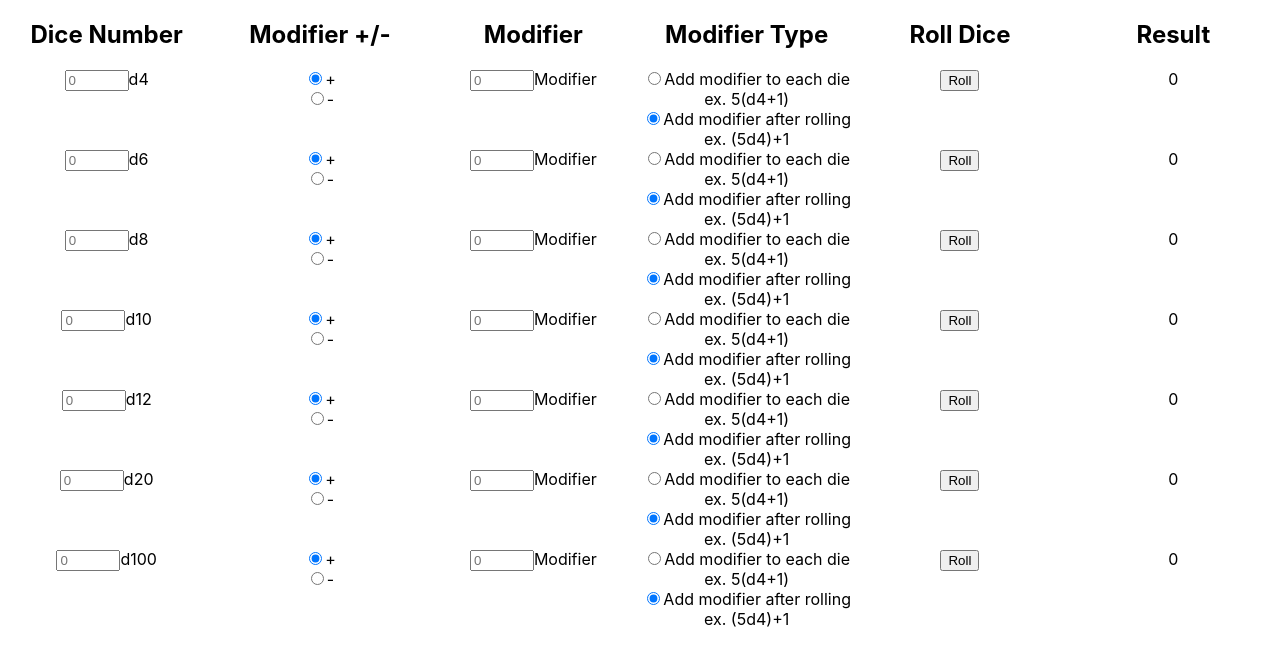
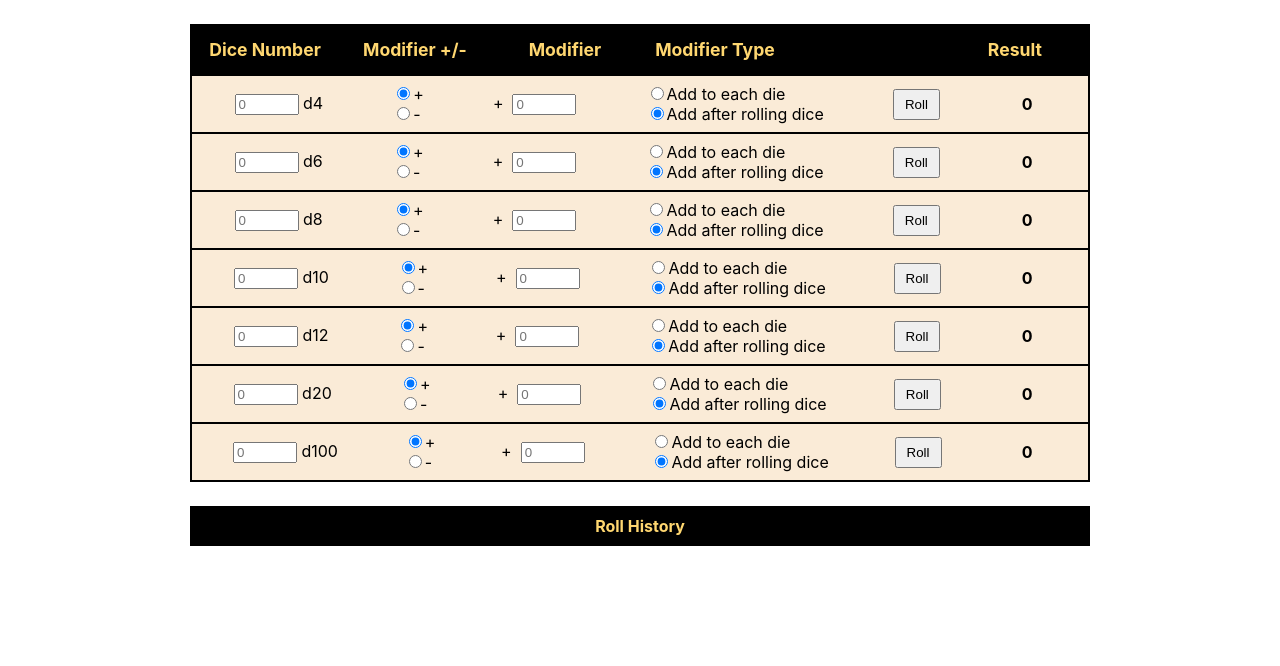
Before and after one commit to TZawalich/Dice-Roller-DnD, a React (Create React App) app: page / in a window 1280 px wide. Shown: the top 666 px of the page. Built offline with nearby package versions, Linux system fonts and the light colour scheme.

Commit message:
working model of dice roller clone from ancient site that my sister likes

```diff
--- a/src/App.module.css
+++ b/src/App.module.css
@@ -1,10 +1,47 @@
-.bodyGrid{
-    display: grid;
-    grid-template-rows: repeat(8, auto);
-    text-align: center;
+.rollerBody{
+    display: flex;
+    flex-direction: column;
+    max-width: 900px;
+    margin: 24px auto;
 }
 
 .columnTitles{
     display: grid;
     grid-template-columns: repeat(6, calc(100%/6));
+    justify-items: center;
+    background-color: #000;
+    color: #FFD770
 }
+
+.columnTitles h2{
+    font-size: 1.1rem;
+}
+
+.rollResults{
+    max-width: 900px;
+    margin: 24px auto;
+    border: 2px solid #000;
+    box-sizing: border-box;
+    background-color:antiquewhite;
+}
+
+.rollResults h4{
+    margin: 0;
+    padding: 8px;
+    text-align: center;
+    background-color: #000;
+    color: #FFD770
+}
+
+.rollTurn{
+    padding: 0 16px;
+    border-bottom: 2px solid #000;
+}
+
+.rollTurn:last-child{
+    border-bottom: none;
+}
+
+.rollTurn p{
+    margin: 6px 0 6px 0
+}
--- a/src/App.tsx
+++ b/src/App.tsx
@@ -1,35 +1,67 @@
-import React from 'react';
-import logo from './logo.svg';
+import React, { useState } from 'react';
 import styles from "./App.module.css"
 
 import Header from './Header';
 import Footer from './Footer';
 import DiceRoller from './components/DiceRoller';
+import { randomFillSync } from 'crypto';
 
-const passRollHandler = (result:string) => {
-  console.log(result)
+interface rollInfo {
+  dice: number,
+  modifier: number|string,
+  modifierApplication: string,
+  result: number,
+  rolls: number[],
+  modifierDirection: string
 }
 
 function App() {
+  const [results, setResults] = useState<rollInfo[]>([]);
+  const passRollHandler = (result: rollInfo) => {
+    console.log(result)
+    setResults(prevState => [result, ...prevState])
+  }
+
+
   return (
     <div className="App">
       <Header />
-        <div className={styles.bodyGrid}>
+      <div className={styles.rollerBody}>
         <div className={styles.columnTitles}>
           <h2>Dice Number</h2>
           <h2>Modifier +/-</h2>
           <h2>Modifier</h2>
           <h2>Modifier Type</h2>
-            <h2>Roll Dice</h2>
+          <span></span>
           <h2>Result</h2>
         </div>
-          <DiceRoller dice={4} passRoll={passRollHandler}/>
-          <DiceRoller dice={6} passRoll={passRollHandler}/>
-          <DiceRoller dice={8} passRoll={passRollHandler}/>
-          <DiceRoller dice={10} passRoll={passRollHandler}/>
-          <DiceRoller dice={12} passRoll={passRollHandler}/>
-          <DiceRoller dice={20} passRoll={passRollHandler}/>
-          <DiceRoller dice={100} passRoll={passRollHandler}/>
+        <DiceRoller dice={4} passRoll={passRollHandler} />
+        <DiceRoller dice={6} passRoll={passRollHandler} />
+        <DiceRoller dice={8} passRoll={passRollHandler} />
+        <DiceRoller dice={10} passRoll={passRollHandler} />
+        <DiceRoller dice={12} passRoll={passRollHandler} />
+        <DiceRoller dice={20} passRoll={passRollHandler} />
+        <DiceRoller dice={100} passRoll={passRollHandler} />
+      </div>
+      <div className={styles.rollResults}>
+        <h4>Roll History</h4>
+        {results.map((turn, index) => {
+          return (
+            <div key={index} className={styles.rollTurn}>
+              {turn.modifierApplication === "once" ?
+                <>
+                  <p>You rolled <b>({turn.rolls.length}d{turn.dice}){turn.modifier !== "" && turn.modifierDirection}{turn.modifier}</b> for a total of <b>{turn.result}</b></p>
+                  <p>Your rolls were: {`[ ${turn.rolls.map(x => ` ${x} `)}]`} {turn.modifier !== "" && turn.modifierDirection} {turn.modifier} = {turn.result}</p>
+                </>
+                :
+                <>
+                  <p>You rolled <b>{turn.rolls.length}(d{turn.dice}{turn.modifier !== "" && turn.modifierDirection}{turn.modifier})</b> for a total of <b>{turn.result}</b></p>
+                  <p>Your rolls were: {`[ ${turn.rolls.map(x => ` ${x}${turn.modifier !== "" ? turn.modifierDirection : ""}${turn.modifier} `)}]`} = {turn.result}</p>
+                </>
+              }
+            </div>
+          )
+        })}
       </div>
       <Footer />
     </div>
--- a/src/components/DiceRoller.module.css
+++ b/src/components/DiceRoller.module.css
@@ -1,18 +1,36 @@
 .diceRow{
-    display: grid;
-    grid-template-columns: repeat(6, calc(100%/6));
+    display: flex;
+    flex-direction: row;
+    justify-items: center;
+    border: 2px solid #000;
+    border-bottom: none;
+    padding: 8px;
+    align-items: center;
+    background-color:antiquewhite;
+}
+
+.diceRow:last-child{
+    border-bottom: 2px solid #000;
+}
+
+.diceRow form{
+    flex-grow: 1;
+    display: inline-grid;
+    grid-template-columns: repeat(5, auto);
+    justify-items: center;
+    align-items: center;
 }
 
 .numberOfDice{
 
 }
 
-.modifierDirection form{
+.modifierDirection{
     display: flex;
     flex-direction: column;
 }
 
-.modifierApplication form{
+.modifierApplication{
     display: flex;
     flex-direction: column;
 }
@@ -21,11 +39,13 @@
 
 }
 
-.roll{
-
+.roll button{
+    padding: 6px 10px;
 }
 
 
 .results{
-
+    width: 12%;
+    text-align: center;
+    font-weight: bold;
 }
--- a/src/components/DiceRoller.tsx
+++ b/src/components/DiceRoller.tsx
@@ -1,4 +1,4 @@
-import { ChangeEventHandler, useState } from "react";
+import { ChangeEventHandler, FormEventHandler, useState } from "react";
 import styles from "./DiceRoller.module.css"
 
 const DiceRoller = (props: { dice: number, passRoll: Function }) => {
@@ -31,7 +31,8 @@ const DiceRoller = (props: { dice: number, passRoll: Function }) => {
         setModifierApplication(e.target.value);
     }
 
-    const rollHandler = (dice: number, numberOfDice: number | string, modifier: number | string, modifierDirection: string, modifierApplication: string) => {
+    const rollHandler: FormEventHandler<HTMLFormElement> = (e) => {
+        e.preventDefault();
         let diceNumberCheck: number;
         let modifierCheck: number;
         let rolls = [];
@@ -51,10 +52,11 @@ const DiceRoller = (props: { dice: number, passRoll: Function }) => {
             modifiedRolls = [...rolls, modifierCheck]
         }
 
-        const result = modifiedRolls.reduce((acc, val) => acc + val, 0);
+        let result: number;
+        diceNumberCheck === 0 ? result = modifierCheck : result = modifiedRolls.reduce((acc, val) => acc + val, 0);
 
         setResults(result);
-        props.passRoll({ result, rolls, modifierApplication, modifier })
+        props.passRoll({ result, rolls, modifierApplication, modifier, dice, modifierDirection })
     }
 
     function minMaxRoller(min: number, max: number) {
@@ -63,6 +65,7 @@ const DiceRoller = (props: { dice: number, passRoll: Function }) => {
 
     return (
         <div className={styles.diceRow}>
+            <form onSubmit={rollHandler}>
             <div className={styles.numberOfDice}>
                 <label>
                     <input
@@ -72,11 +75,10 @@ const DiceRoller = (props: { dice: number, passRoll: Function }) => {
                         placeholder="0"
                         onChange={setNumberHandler}
                     />
-                    d{dice}
+                    &nbsp;d{dice}
                 </label>
             </div>
             <div className={styles.modifierDirection}>
-                <form>
                     <label>
                         <input
                             type="radio"
@@ -97,10 +99,10 @@ const DiceRoller = (props: { dice: number, passRoll: Function }) => {
                         />
                         -
                     </label>
-                </form>
             </div>
             <div className={styles.modifier}>
                 <label>
+                {modifierDirection === "+" ? "+" : "-" } &nbsp;
                     <input
                         type="number"
                         value={modifier}
@@ -109,12 +111,10 @@ const DiceRoller = (props: { dice: number, passRoll: Function }) => {
                         placeholder="0"
                         onChange={setModifierHandler}
                     />
-                    Modifier
                 </label>
 
             </div>
             <div className={styles.modifierApplication}>
-                <form>
                     <label>
                         <input
                             type="radio"
@@ -123,7 +123,7 @@ const DiceRoller = (props: { dice: number, passRoll: Function }) => {
                             onChange={setModifierApplicationHandler}
                             checked={modifierApplication === "all"}
                         />
-                        Add modifier to each die ex. 5(d4+1)
+                        Add to each die
                     </label>
                     <label>
                         <input
@@ -133,13 +133,13 @@ const DiceRoller = (props: { dice: number, passRoll: Function }) => {
                             onChange={setModifierApplicationHandler}
                             checked={modifierApplication === "once"}
                         />
-                        Add modifier after rolling ex. (5d4)+1
+                        Add after rolling dice
                     </label>
-                </form>
             </div>
             <div className={styles.roll}>
-                <button onClick={() => rollHandler(dice, numberOfDice, modifier, modifierDirection, modifierApplication)}>Roll</button>
+                <button type="submit">Roll</button>
             </div>
+            </form>
             <div className={styles.results}>
                 {results}
             </div>
```
Lines whose indentation alone changed are shown as unchanged.
